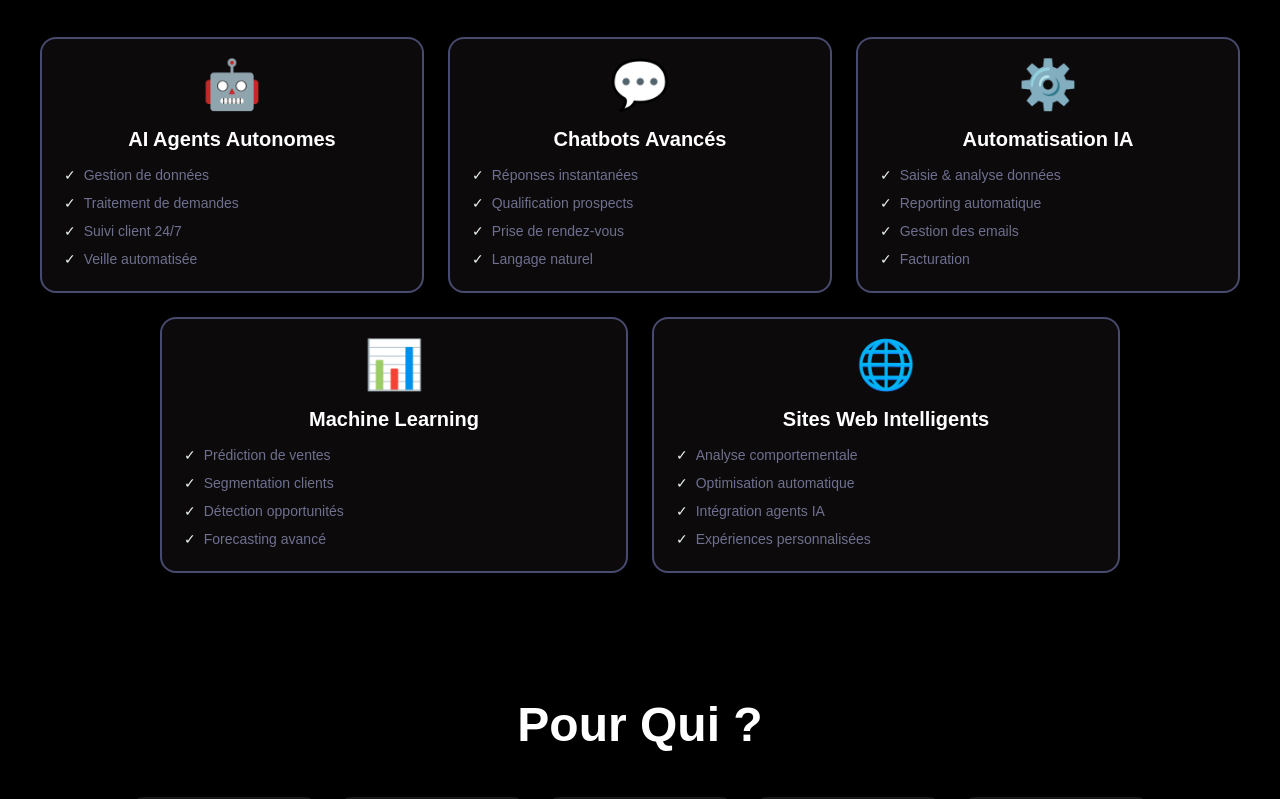
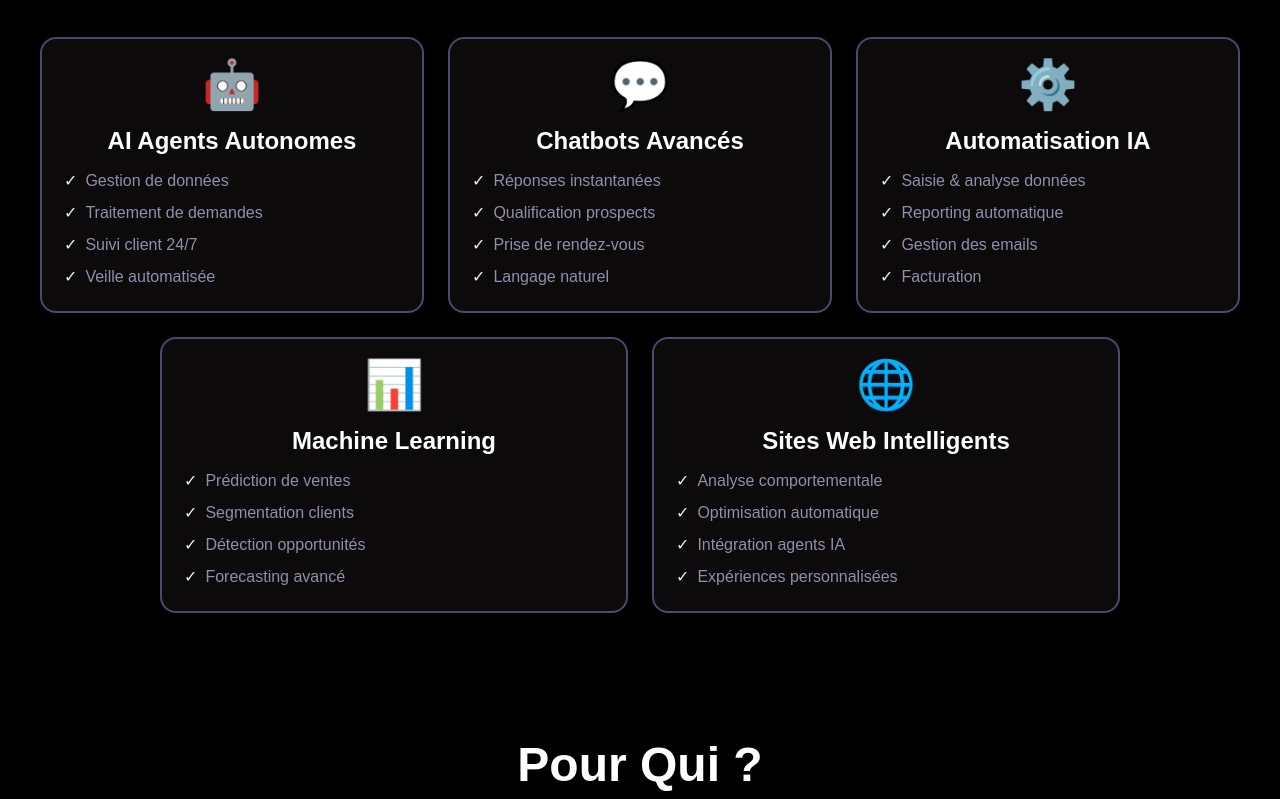
Before and after one commit to JunyiLi0/IGDKEY-website, a React (Vite) app: page / in a window 1280 px wide. Shown: the part 2380-3179 px from the top of the page. Built offline with nearby package versions, Linux system fonts and the light colour scheme; a web font is replaced by a local one.

Commit message:
add(text): better rephrasing

```diff
--- a/src/components/TitleHeader.jsx
+++ b/src/components/TitleHeader.jsx
@@ -1,4 +1,4 @@
-const TitleHeader = ({ title }) => {
+const TitleHeader = ({ title, titleClassName = "" }) => {
   return (
     <div className="flex flex-col items-center gap-5">
       <div>
--- a/src/constants/index.js
+++ b/src/constants/index.js
@@ -30,7 +30,7 @@ const abilities = [
   {
     imgPath: getAssetPath("/images/seo.png"),
     title: "Excellence",
-    desc: "Livrer des résultats de haute qualité tout en maintenant une attention particulière aux détails.",
+    desc: "Livrer des résultats de haute qualité avec une attention particulière aux détails.",
   },
   {
     imgPath: getAssetPath("/images/chat.png"),
@@ -40,7 +40,7 @@ const abilities = [
   {
     imgPath: getAssetPath("/images/time.png"),
     title: "Respect des délais",
-    desc: "Garantir que les projets sont livrés dans les délais, avec qualité et attention aux détails.",
+    desc: "Garantir que les projets sont livrés dans les délais",
   },
 ];
 
--- a/src/index.css
+++ b/src/index.css
@@ -24,7 +24,7 @@ section {
   /* Palette de couleurs - 5 couleurs de base */
   --color-onyx: #0d0a0b;
   --color-dusty-grape: #484a6e;
-  --color-slate-grey: #6e708f;
+  --color-slate-grey: #8e90ac;
   --color-pale-sky: #bfd1e5;
   --color-mint-cream: #ebf5ee;
 }
--- a/src/pages/LandingPage.jsx
+++ b/src/pages/LandingPage.jsx
@@ -358,8 +358,8 @@ const LandingPage = () => {
               <TiltCard className="service-card rounded-2xl h-full">
                 <div className="p-6 flex flex-col h-full text-center items-center">
                   <div className="text-5xl mb-4">🤖</div>
-                  <h3 className="text-white text-xl font-bold mb-3">AI Agents Autonomes</h3>
-                  <ul className="text-slate-grey text-sm space-y-2 text-left w-full">
+                  <h3 className="text-white text-2xl font-bold mb-3">AI Agents Autonomes</h3>
+                  <ul className="text-slate-grey text-base space-y-2 text-left w-full">
                     <li className="flex items-start gap-2"><span className="text-mint-cream">✓</span>Gestion de données</li>
                     <li className="flex items-start gap-2"><span className="text-mint-cream">✓</span>Traitement de demandes</li>
                     <li className="flex items-start gap-2"><span className="text-mint-cream">✓</span>Suivi client 24/7</li>
@@ -372,8 +372,8 @@ const LandingPage = () => {
               <TiltCard className="service-card rounded-2xl h-full">
                 <div className="p-6 flex flex-col h-full text-center items-center">
                   <div className="text-5xl mb-4">💬</div>
-                  <h3 className="text-white text-xl font-bold mb-3">Chatbots Avancés</h3>
-                  <ul className="text-slate-grey text-sm space-y-2 text-left w-full">
+                  <h3 className="text-white text-2xl font-bold mb-3">Chatbots Avancés</h3>
+                  <ul className="text-slate-grey text-base space-y-2 text-left w-full">
                     <li className="flex items-start gap-2"><span className="text-mint-cream">✓</span>Réponses instantanées</li>
                     <li className="flex items-start gap-2"><span className="text-mint-cream">✓</span>Qualification prospects</li>
                     <li className="flex items-start gap-2"><span className="text-mint-cream">✓</span>Prise de rendez-vous</li>
@@ -386,8 +386,8 @@ const LandingPage = () => {
               <TiltCard className="service-card rounded-2xl h-full">
                 <div className="p-6 flex flex-col h-full text-center items-center">
                   <div className="text-5xl mb-4">⚙️</div>
-                  <h3 className="text-white text-xl font-bold mb-3">Automatisation IA</h3>
-                  <ul className="text-slate-grey text-sm space-y-2 text-left w-full">
+                  <h3 className="text-white text-2xl font-bold mb-3">Automatisation IA</h3>
+                  <ul className="text-slate-grey text-base space-y-2 text-left w-full">
                     <li className="flex items-start gap-2"><span className="text-mint-cream">✓</span>Saisie & analyse données</li>
                     <li className="flex items-start gap-2"><span className="text-mint-cream">✓</span>Reporting automatique</li>
                     <li className="flex items-start gap-2"><span className="text-mint-cream">✓</span>Gestion des emails</li>
@@ -403,8 +403,8 @@ const LandingPage = () => {
               <TiltCard className="service-card rounded-2xl h-full">
                 <div className="p-6 flex flex-col h-full text-center items-center">
                   <div className="text-5xl mb-4">📊</div>
-                  <h3 className="text-white text-xl font-bold mb-3">Machine Learning</h3>
-                  <ul className="text-slate-grey text-sm space-y-2 text-left w-full">
+                  <h3 className="text-white text-2xl font-bold mb-3">Machine Learning</h3>
+                  <ul className="text-slate-grey text-base space-y-2 text-left w-full">
                     <li className="flex items-start gap-2"><span className="text-mint-cream">✓</span>Prédiction de ventes</li>
                     <li className="flex items-start gap-2"><span className="text-mint-cream">✓</span>Segmentation clients</li>
                     <li className="flex items-start gap-2"><span className="text-mint-cream">✓</span>Détection opportunités</li>
@@ -417,8 +417,8 @@ const LandingPage = () => {
               <TiltCard className="service-card rounded-2xl h-full">
                 <div className="p-6 flex flex-col h-full text-center items-center">
                   <div className="text-5xl mb-4">🌐</div>
-                  <h3 className="text-white text-xl font-bold mb-3">Sites Web Intelligents</h3>
-                  <ul className="text-slate-grey text-sm space-y-2 text-left w-full">
+                  <h3 className="text-white text-2xl font-bold mb-3">Sites Web Intelligents</h3>
+                  <ul className="text-slate-grey text-base space-y-2 text-left w-full">
                     <li className="flex items-start gap-2"><span className="text-mint-cream">✓</span>Analyse comportementale</li>
                     <li className="flex items-start gap-2"><span className="text-mint-cream">✓</span>Optimisation automatique</li>
                     <li className="flex items-start gap-2"><span className="text-mint-cream">✓</span>Intégration agents IA</li>
@@ -473,7 +473,7 @@ const LandingPage = () => {
               <div className="investment-item group relative p-1 rounded-2xl bg-gradient-to-b from-white/10 to-white/0 hover:from-pale-sky/50 transition-all duration-300">
                 <div className="bg-onyx h-full rounded-xl p-8 text-center">
                   <div className="text-5xl mb-4 transform group-hover:scale-110 transition-transform duration-300">💪</div>
-                  <p className="text-white text-xl font-bold mb-2">Productivité x10</p>
+                  <p className="text-white text-xl font-bold mb-2">Productivité accrue</p>
                   <p className="text-slate-grey group-hover:text-white-50 transition-colors">
                     Plus de résultats en moins de temps
                   </p>
@@ -501,7 +501,7 @@ const LandingPage = () => {
             <div className="w-full p-1 rounded-2xl bg-gradient-to-r from-dusty-grape via-pale-sky to-dusty-grape mt-10">
               <div className="bg-onyx rounded-xl px-6 py-8 md:px-12 text-center">
                 <p className="text-mint-cream md:text-2xl text-xl font-semibold">
-                  ROI en quelques semaines. Garanti.
+                  Augmentez durablement votre revenu en exploitant tout le potentiel de l’IA.
                 </p>
               </div>
             </div>
@@ -547,7 +547,7 @@ const LandingPage = () => {
                 L'IA évolue vite. Les entreprises qui l'adoptent aujourd'hui dominent demain.
               </p>
               <p className="text-white text-xl font-bold relative z-10">
-                Ne laissez pas vos concurrents prendre de l'avance.
+                Prenez de l'avance sur vos concurrents.
               </p>
             </div>
           </div>
--- a/src/pages/SiteWebIntelligent.jsx
+++ b/src/pages/SiteWebIntelligent.jsx
@@ -192,8 +192,7 @@ const SiteWebIntelligent = () => {
                   </div>
                   <h3 className="text-white text-3xl font-bold mb-4">Design UI/UX & SEO Natif</h3>
                   <p className="text-slate-grey text-lg">
-                    Une architecture pensée pour la conversion et les moteurs de recherche.
-                    Design adaptatif qui sublime votre image de marque, combiné à une structure technique optimisée pour le référencement naturel dès le premier jour.
+                    Une architecture pensée pour maximiser la conversion et la visibilité sur les moteurs de recherche. Un design adaptatif qui valorise votre image de marque, allié à une structure technique optimisée pour le référencement naturel dès le premier jour.
                   </p>
                 </div>
               </div>
```
Also changed, not shown: 1 other file (tests, documents, lock files or other folders).
